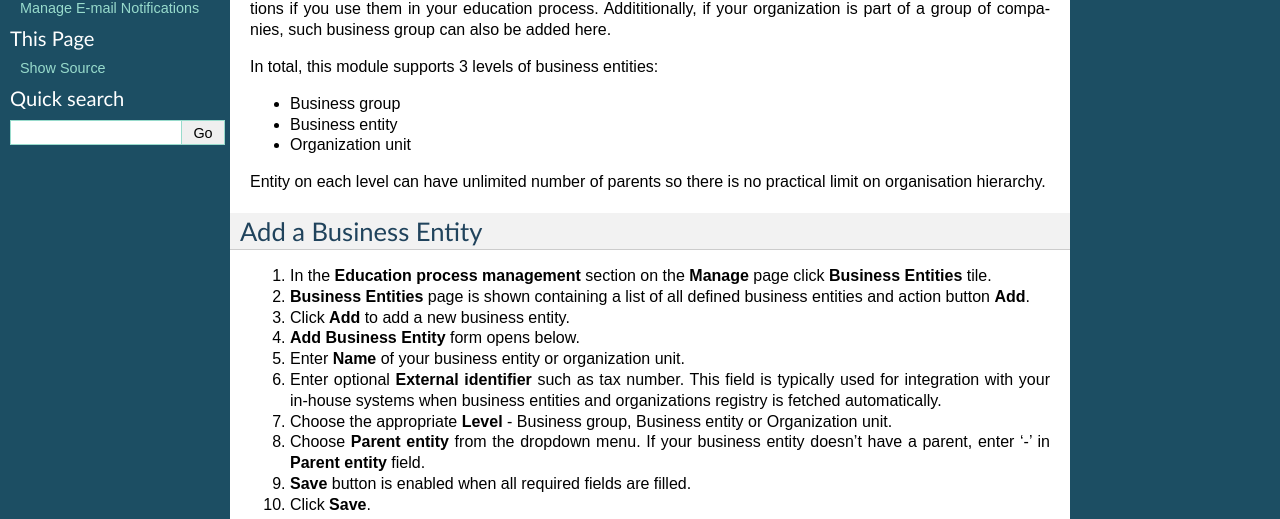
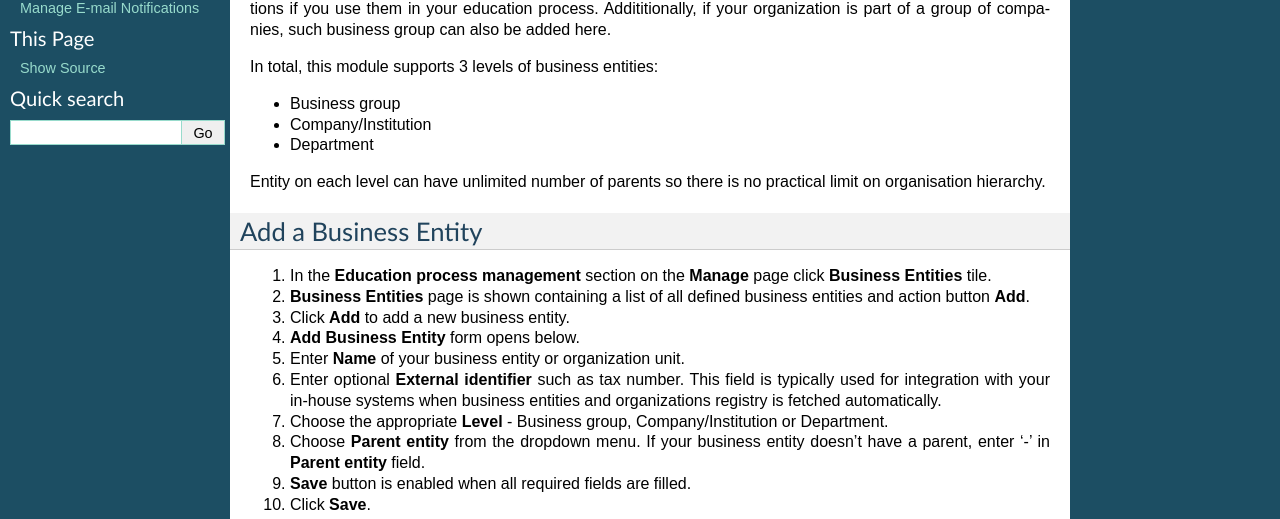
Before and after one commit to pslisko/performa365docs, a Sphinx documentation site: the page built from docs/howto/manage_business_entities.rst, in a window 1280 px wide. Shown: the part 228-747 px from the top of the page. Built offline with Sphinx 7.4.7, drawn with Linux system fonts in a browser that asks for light colours; pages that are not in the unit, such as notebooks, are missing from menus.

Commit message:
Update manage_business_entities.rst

```diff
--- a/docs/howto/manage_business_entities.rst
+++ b/docs/howto/manage_business_entities.rst
@@ -15,8 +15,8 @@ Business Entities represent organizations (companies) or organization units (dep
 In total, this module supports 3 levels of business entities:
 
 * Business group
-* Business entity
-* Organization unit
+* Company/Institution
+* Department
 
 Entity on each level can have unlimited number of parents so there is no practical limit on organisation hierarchy.
 
@@ -28,7 +28,7 @@ Add a Business Entity
 #. **Add Business Entity** form opens below.
 #. Enter **Name** of your business entity or organization unit.
 #. Enter optional **External identifier** such as tax number. This field is typically used for integration with your in-house systems when business entities and organizations registry is fetched automatically.
-#. Choose the appropriate **Level** - Business group, Business entity or Organization unit.
+#. Choose the appropriate **Level** - Business group, Company/Institution or Department.
 #. Choose **Parent entity** from the dropdown menu. If your business entity doesn't have a parent, enter '-' in **Parent entity** field.
 #. **Save** button is enabled when all required fields are filled.
 #. Click **Save**.
@@ -40,4 +40,4 @@ Edit a Business Entity
 #. **Edit Business Entity** form opens below.
 #. You can change your old data in all fields except **Id** and **External identifier** which are read only.
 
-.. note:: Changing the entity status to OFF (Deactivated) will disable usage of this  entity in all related entities (such as parent entity on this form, business entity field in :ref:`Locations management <manage_locations>` etc.)
+.. note:: Changing the entity status to OFF (Deactivated) will disable usage of this entity in all related entities (such as parent entity on this form, business entity field in :ref:`Locations management <manage_locations>` etc.)
```
